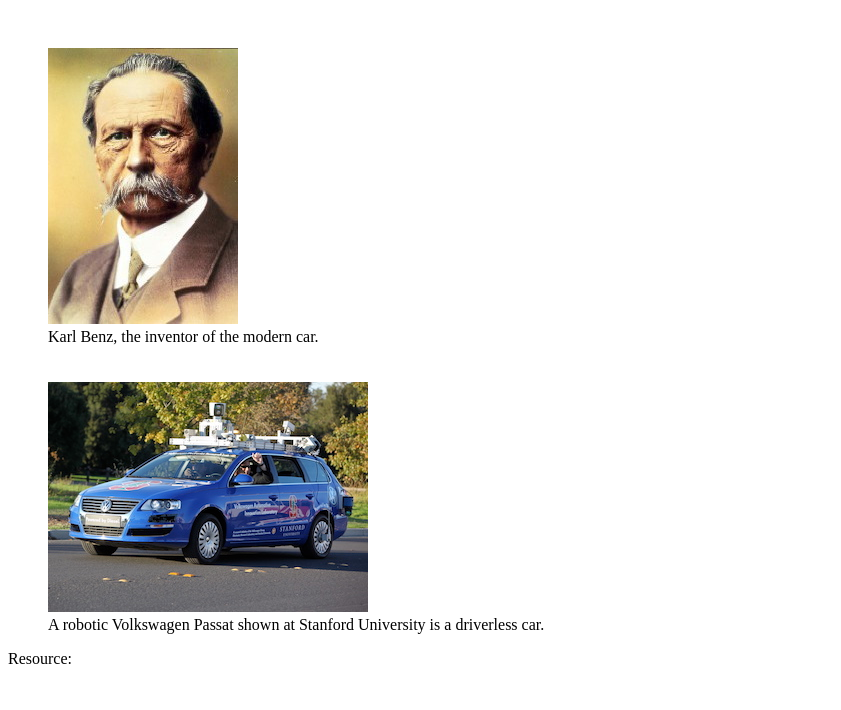
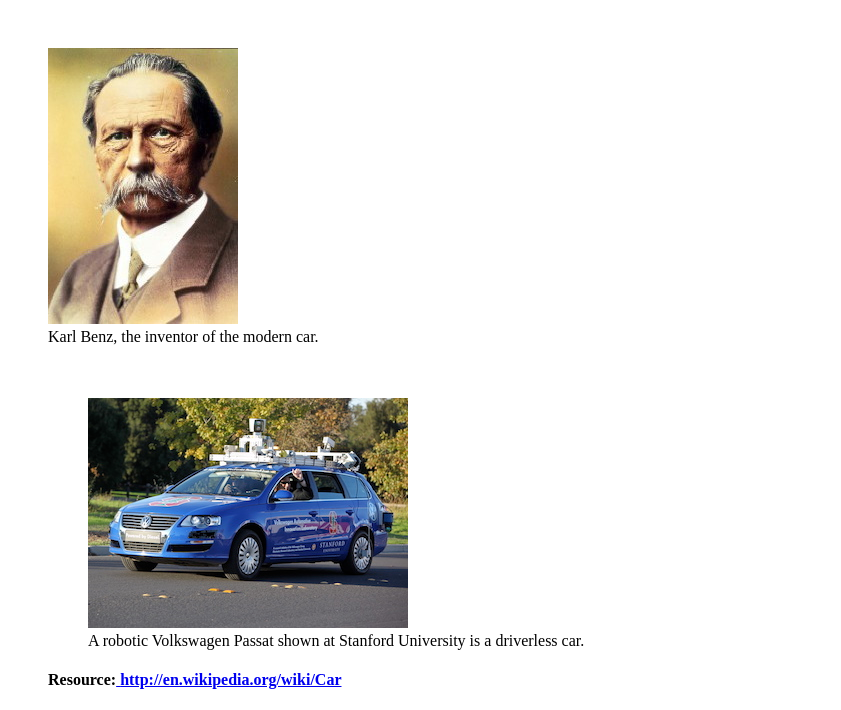
Before and after one commit to jcroberts1/dws1, a plain HTML site: page project1/index.html in a window 1280 px wide. Shown: the part 1147-1857 px from the top of the page, without its empty margins (0-841 px from the left). Before the commit the page ends 1831 px from the top, so only its background shows below. Drawn offline with Linux system fonts and the light colour scheme.

Commit message:
links
Links updated

```diff
--- a/project1/index.html
+++ b/project1/index.html
@@ -119,15 +119,22 @@
 
 
             <figure>
-            <img src="images/creator.jpg" alt="Karl Benz, the inventor of the modern car."/>
+            <a href="images/creator_copy.jpg">
+            <img src="images/creator.jpg" alt="Karl Benz, the inventor of the modern car."/></a>
             <figcaption>Karl Benz, the inventor of the modern car.</figcaption>
             <br>
             <br>
-            <img src="images/hands_free.jpg" alt="A robotic Volkswagen Passat shown at Stanford University is a driverless car."/>
+            <figure>
+            <a href="images/hands_free_copy.jpg">
+            <img src="images/hands_free.jpg" alt="A robotic Volkswagen Passat shown at Stanford University is a driverless car."/></a>
             <figcaption>A robotic Volkswagen Passat shown at Stanford University is a driverless car.</figcaption>
             </figure>
 
-            <p>Resource: </p>
+            <h4>Resource:<a href="http://en.wikipedia.org/wiki/Car">
+            <a href="http://en.wikipedia.org/wiki/Car">http://en.wikipedia.org/wiki/Car</a></h4>
+
+
+
 
 
 </body>
```
Also changed, not shown: project1/images/creator_copy.jpg (renamed from project1/images/creator copy.jpg), project1/images/hands_free_copy.jpg (renamed from project1/images/hands_free copy.jpg).
